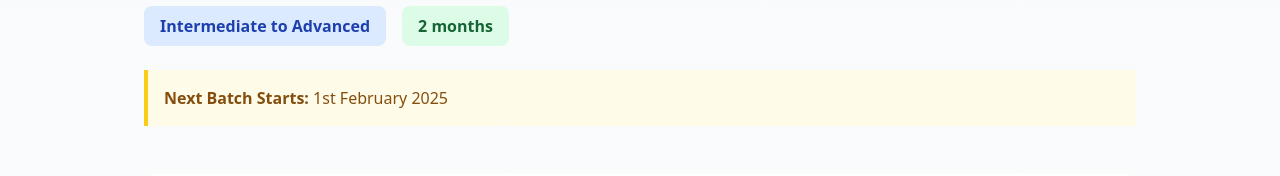
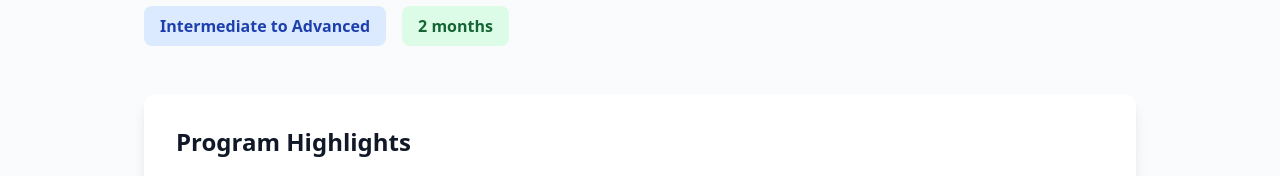
Before and after one commit to miracl-in/miracl-in.github.io, a Next.js app: page /courses/ai-agents in a window 1280 px wide. Shown: the part 318-494 px from the top of the page. Built offline with nearby package versions, Linux system fonts and the light colour scheme.

Commit message:
Update page.tsx (start date and next batch removal)

```diff
--- a/app/courses/[slug]/page.tsx
+++ b/app/courses/[slug]/page.tsx
@@ -45,10 +45,6 @@ export default function CourseDetailPage({ params }: { params: { slug: string }
             {siteConfig.showCourseFees && (
               <span className="px-4 py-2 bg-purple-100 text-purple-800 rounded-lg font-semibold">{course.price}</span>
             )}
-          </div>
-
-          <div className="bg-yellow-50 border-l-4 border-yellow-400 p-4 mb-6">
-            <p className="text-yellow-800"><strong>Next Batch Starts:</strong> {course.nextBatch}</p>
           </div>
         </div>
 
```
